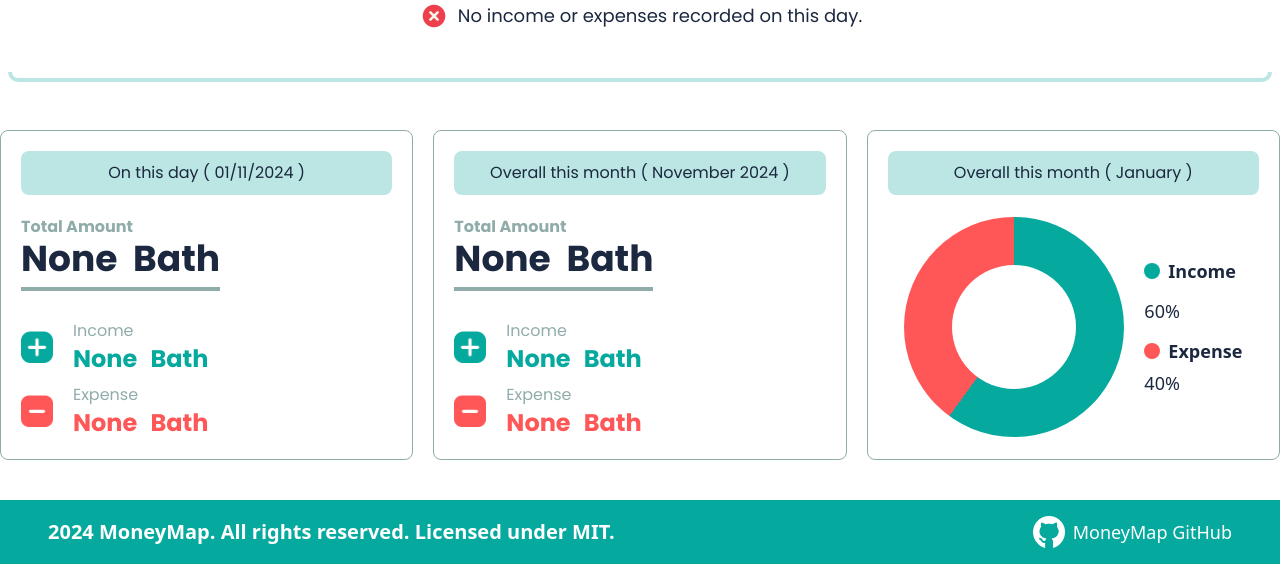
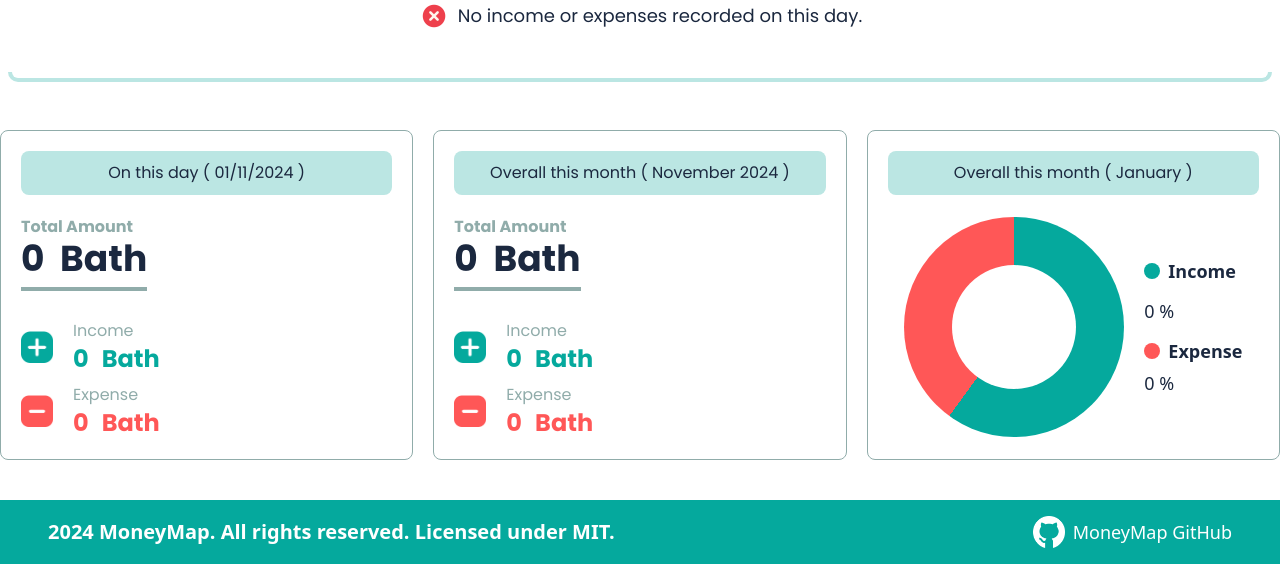
Before and after one commit to MoneyMap-Project/MoneyMap, a Django app: page /income-expenses/detail/2024-11-01/ in a window 1280 px wide. Shown: the part 365-929 px from the top of the page. Run offline with Django 5.2, Linux system fonts and the light colour scheme; the visitor is signed in with stand-in values (Sample User, id 1); data that the repository does not hold is empty; some libraries are stand-ins or nearby versions.

Commit message:
calculate percentage and send to view

```diff
--- a/moneymap/templates/moneymap/income-expense-detail.html
+++ b/moneymap/templates/moneymap/income-expense-detail.html
@@ -227,7 +227,7 @@
             </div>
             <div class="flex items-center justify-center h-full w-full">
                 <div class="relative w-[220px] h-[220px] flex-shrink-0 animate-pie-chart">
-                    <div class="absolute inset-0 rounded-full bg-[conic-gradient(#05a99d_0%_60%,#ff5757_60%_100%)]"></div> <!--can input like #05a99d_0%_{{ incomepercent }} naja -->
+                    <div class="absolute inset-0 rounded-full bg-[conic-gradient(#05a99d_0%_60%,#ff5757_60%_100%)]"></div> <!--can input like #05a99d_0%_{{ income_percent }} }} naja -->
                     <div class="absolute inset-12 rounded-full bg-white"></div>
                 </div>
                 <div class="flex flex-col justify-center gap-3 ml-5">
@@ -236,14 +236,14 @@
                             <div class="w-4 h-4 bg-[#05a99d] rounded-full"></div>
                             <div class="text-[#1b283f] text-lg font-bold">Income</div>
                         </div>
-                        <div class="text-[#1b283f] text-lg">60%</div>
+                        <div class="text-[#1b283f] text-lg">{{ income_percent }} %</div>
                     </div>
                     <div class="flex flex-col items-start gap-1">
                         <div class="flex items-center gap-2">
                             <div class="w-4 h-4 bg-[#ff5757] rounded-full"></div>
                             <div class="text-[#1b283f] text-lg font-bold">Expense</div>
                         </div>
-                        <div class="text-[#1b283f] text-lg">40%</div>
+                        <div class="text-[#1b283f] text-lg">{{ expense_percent }} %</div>
                     </div>
                 </div>
             </div>
--- a/moneymap/views.py
+++ b/moneymap/views.py
@@ -154,18 +154,23 @@ def income_and_expenses_detail_view(request, date):
 
         month_balance = month_income - month_expense
 
+        percentages = calculate_income_expense_percentage(month_income,
+                                                          month_expense)
+
         has_data = True
     else:
         income_expense_with_balance = None
-        latest_balance = None
+        latest_balance = 0
 
-        day_income = None
-        day_expense = None
+        day_income = 0
+        day_expense = 0
 
-        month_income = None
-        month_expense = None
+        month_income = 0
+        month_expense = 0
 
-        month_balance = None
+        month_balance = 0
+
+        percentages = {'income_percent': 0, 'expense_percent': 0}
 
         has_data = False
 
@@ -180,5 +185,7 @@ def income_and_expenses_detail_view(request, date):
         'month_income': month_income,
         'month_expense': month_expense,
         'month_balance': month_balance,
+        'income_percent': percentages['income_percent'],
+        'expense_percent': percentages['expense_percent'],
         'has_data': has_data,
     })
```
Also changed, not shown: moneymap/utils.py (+16 -8 lines).
